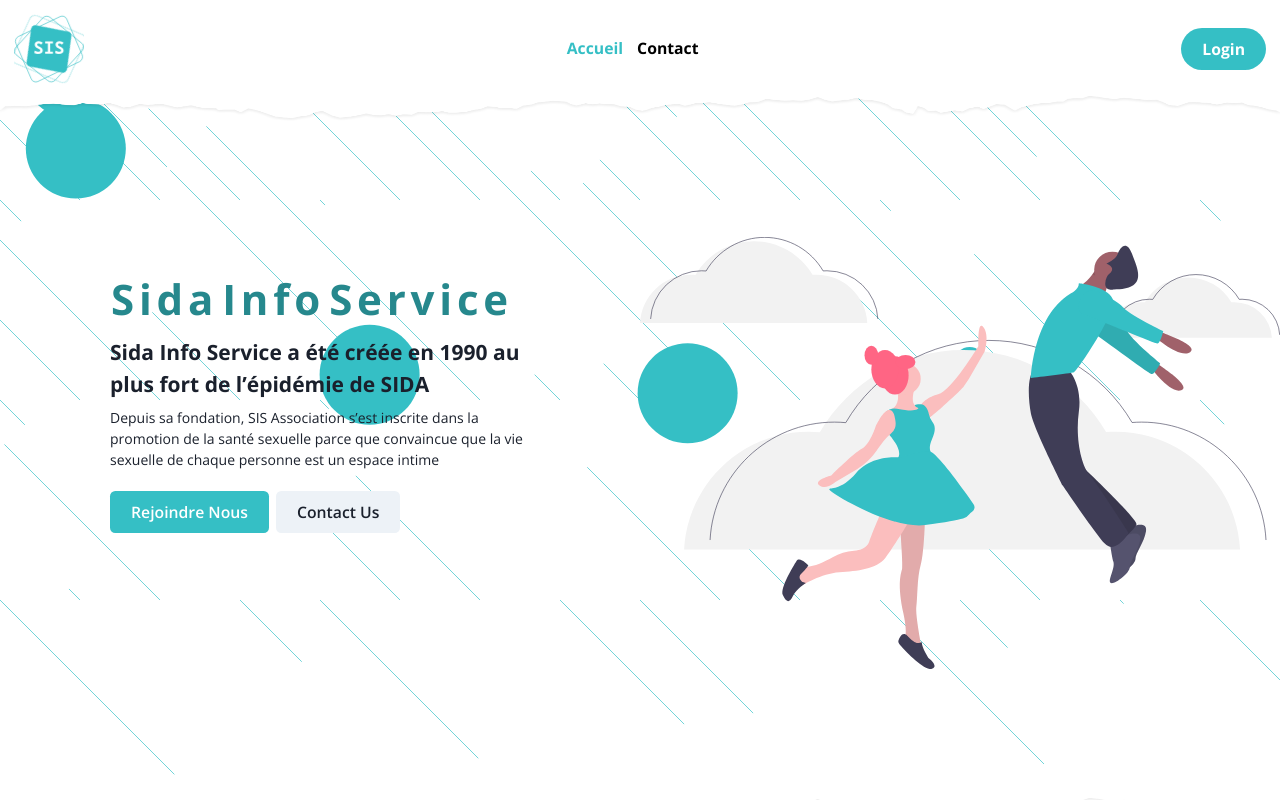
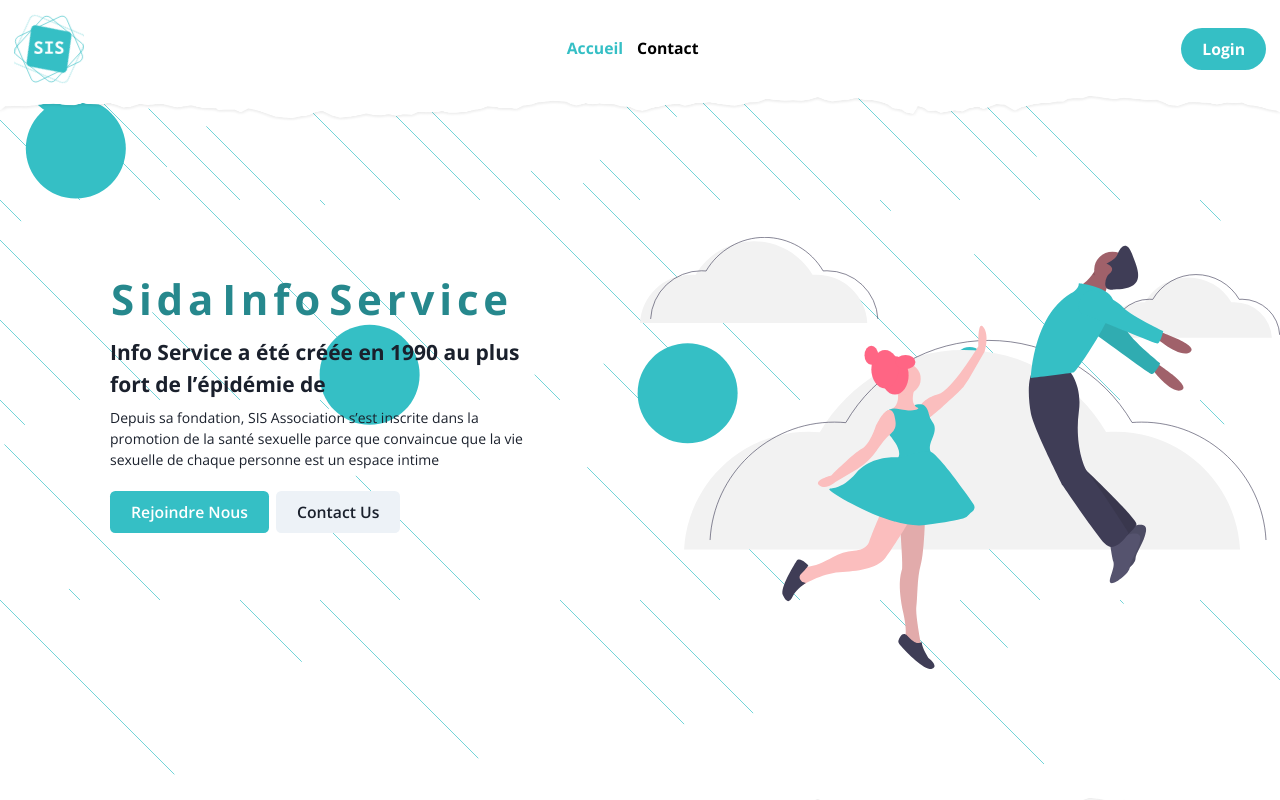
Before and after one commit to AyoubSayah/proxela_nuit_info_202, a React (Vite) app: page / in a window 1280 px wide. Shown: the top 800 px of the page. Built offline with nearby package versions, Linux system fonts and the light colour scheme; no server answers.

Commit message:
Fix typo in Home component

```diff
--- a/src/modules/home/Home.tsx
+++ b/src/modules/home/Home.tsx
@@ -72,8 +72,8 @@
             textAlign="left"
             maxW="30rem"
           >
-            Sida Info Service a été créée en 1990 au plus fort de l’épidémie de
-            SIDA
+             Info Service a été créée en 1990 au plus fort de l’épidémie de
+
           </Text>
           <Text maxW="30rem">
             Depuis sa fondation, SIS Association s’est inscrite dans la
```
